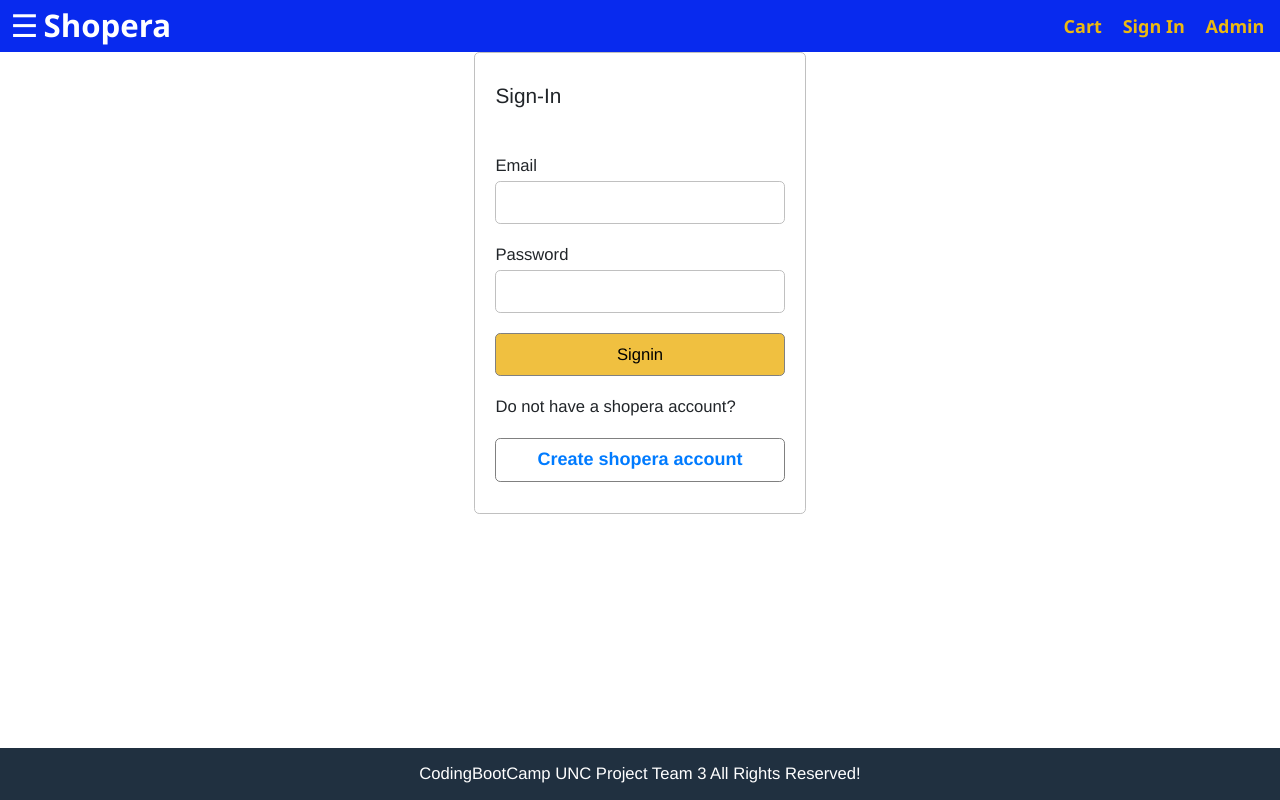
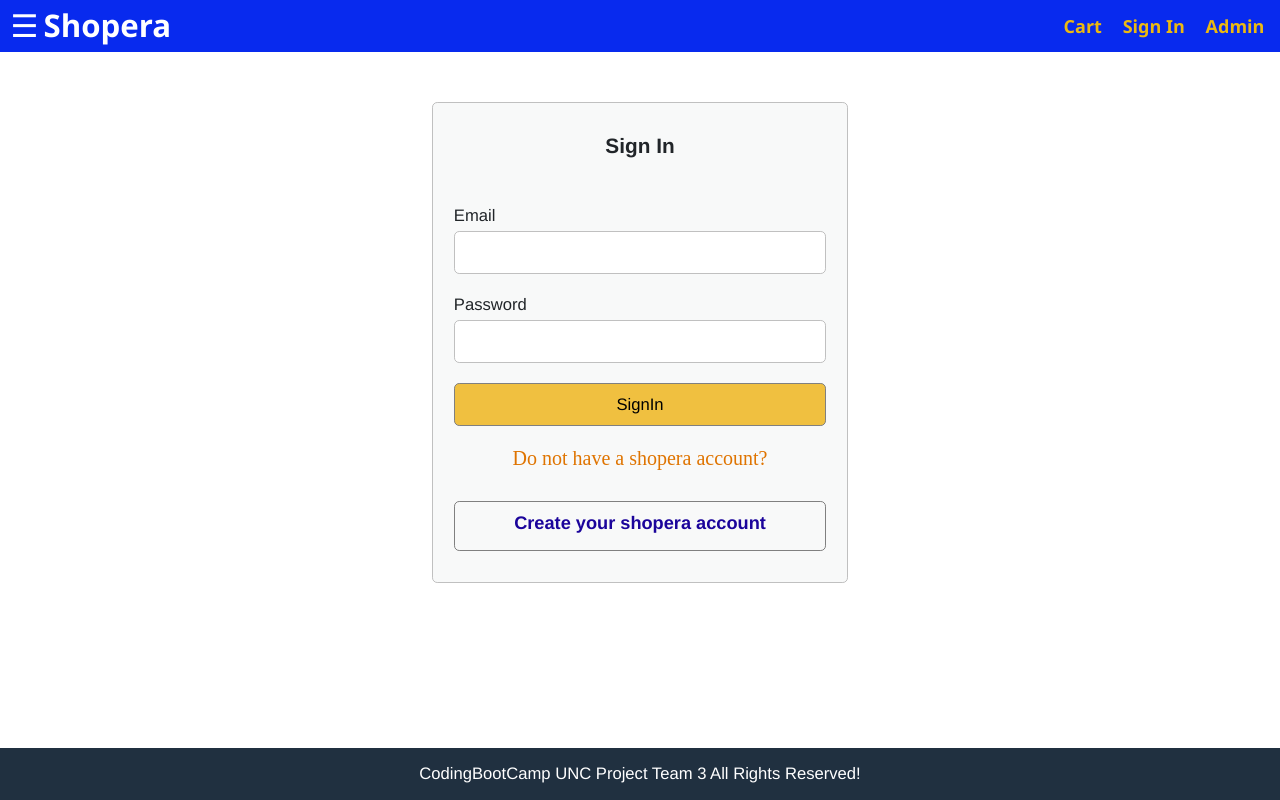
Before and after one commit to mushuyun/shopera2020, a React (Create React App) app in the folder client/: page /signin in a window 1280 px wide. Built offline with nearby package versions, Linux system fonts and the light colour scheme.

Commit message:
set signin and regirster form styles

```diff
--- a/client/src/components/users/Register.js
+++ b/client/src/components/users/Register.js
@@ -66,7 +66,8 @@ function Register(props) {
           <button type="submit" className="button primary">Register</button>
         </li>
         <li>
-          Already have an account? <Link to="/signin">Sign-in</Link>
+          <p>Already have an account?</p>
+          <Link to="/signin"><h3>Sign-in</h3></Link>
         </li>
 
       </ul>
--- a/client/src/components/users/SignIn.js
+++ b/client/src/components/users/SignIn.js
@@ -30,7 +30,7 @@ function Signin(props) {
     <form onSubmit={submitHandler} >
       <ul className="form-container">
         <li>
-          <h2>Sign-In</h2>
+          <h2>Sign In</h2>
         </li>
         <li>
           {loading && <div>Loading...</div>}
@@ -49,13 +49,15 @@ function Signin(props) {
           </input>
         </li>
         <li>
-          <button type="submit" className="button primary">Signin</button>
+          <button type="submit" className="button primary">SignIn</button>
         </li>
         <li>
-          Do not have a shopera account?
+          <p>Do not have a shopera account?</p>
         </li>
         <li>
-          <Link to="/register" className="button secondary text-center" >Create shopera account</Link>
+            <Link to="/register" className="button secondary text-center" >
+                <h3>Create your shopera account</h3>
+            </Link>
         </li>
       </ul>
     </form>
--- a/client/src/components/users/user.css
+++ b/client/src/components/users/user.css
@@ -1,17 +1,20 @@
 .form{
     display: flex;
+    margin-top: 50px;
     justify-content: center;
     align-items: center;
     height: 100%;
+    ;
   }
   .form-container{
     display: flex;
     flex-direction: column;
-    width:32rem;
+    width:40rem;
     padding: 2rem;
     border: .1rem #c0c0c0 solid;
     border-radius: .5rem;
     list-style-type: none;
+    background-color: #F8F9F9;
   }
   .form-container li{
     display: flex;
@@ -19,6 +22,25 @@
     margin-bottom: 1rem;
     margin-top: 1rem;
   }
+  h2{
+      text-align: center;
+      font-weight: bold;
+  }
+  p{
+      text-align: center;
+      font-size: 20px;
+      color:#DF7401;
+      font-family: cursive;
+      /* background-color: rgb(42, 119, 235); */
+      border-radius: 3px;
+  }
+
+  h3{
+      color: rgb(27, 4, 155);
+      font-weight: bolder;
+      text-align: center;
+  }
+
   input{
     padding: 1rem;
     border: .1rem #c0c0c0 solid;
```
